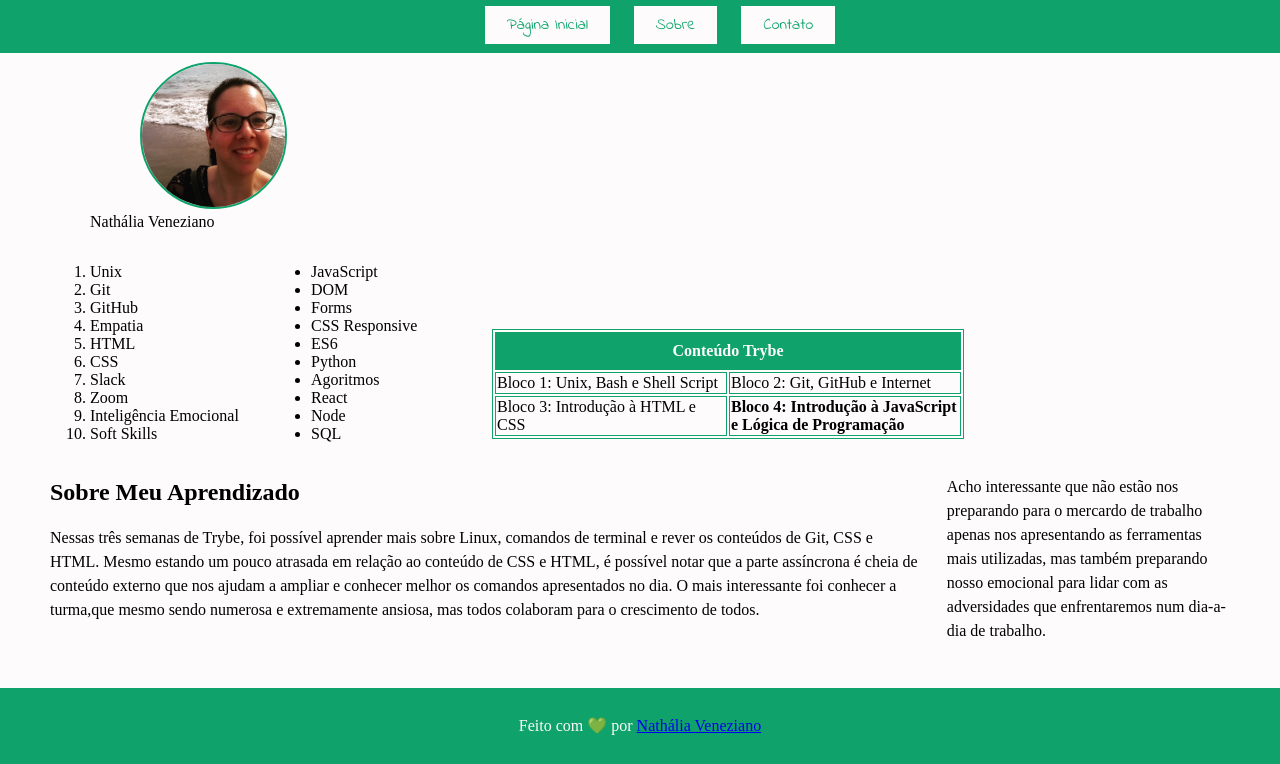
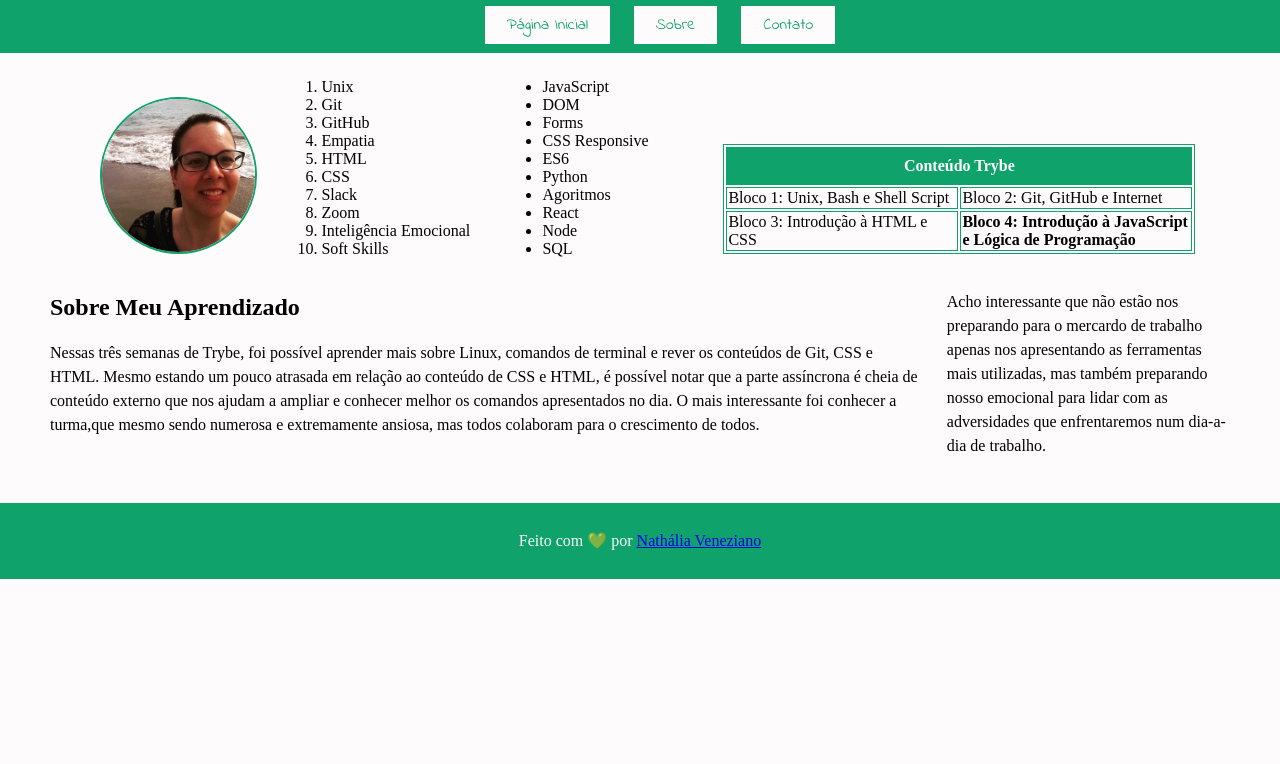
Before and after one commit to tryber/sd-09-project-lessons-learned, a plain HTML site: page index.html in a window 1280 px wide. Shown: the part 88-852 px from the top of the page. After the commit the page ends 800 px from the top, so only its background shows below. Drawn offline with Linux system fonts and the light colour scheme.

Commit message:
Correção - HTML Acessível

```diff
--- a/index.html
+++ b/index.html
@@ -22,10 +22,10 @@
         </nav>
     </header>
     <main>
-        <figure>
+        <!-- <figure> -->
             <img src="minha_foto.jpg" alt="Foto de Nathália Veneziano" id="minha_foto">
-            <figcaption>Nathália Veneziano</figcaption>
-        </figure>
+            <!-- <figcaption>Nathália Veneziano</figcaption> -->
+        <!-- </figure> -->
         <ol id="licoes_aprendidas">
             <li>Unix</li>
             <li>Git</li>
```
